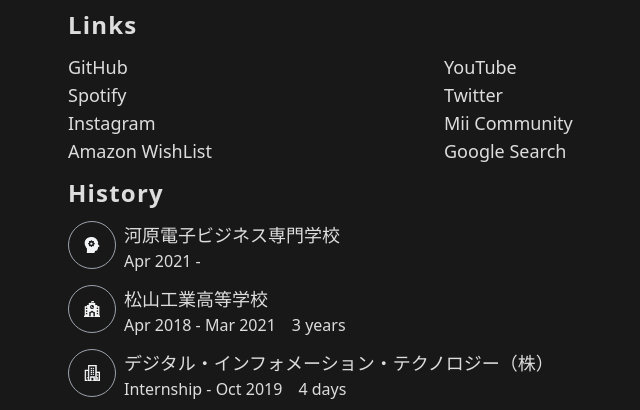
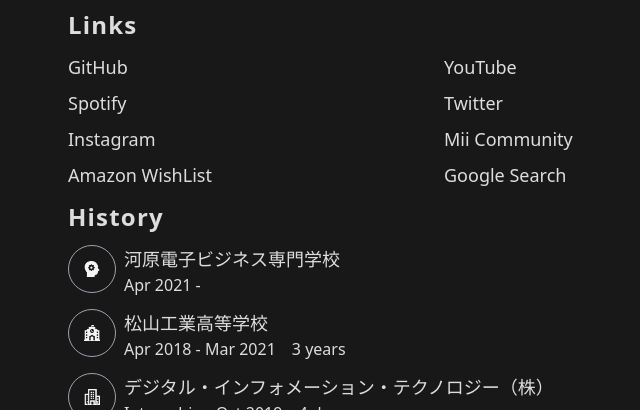
Before and after one commit to tenzyu/tenzyu.com, a Gatsby site: page / in a window 1280 px wide. Shown: the part 1990-2400 px from the top of the page, without its empty margins (204-844 px from the left). Built offline with nearby package versions, Linux system fonts and the light colour scheme; Gatsby itself is replaced by a stand-in of ours.

Commit message:
added space

```diff
--- a/src/components/links.js
+++ b/src/components/links.js
@@ -47,7 +47,7 @@
 
 const Links = () => (
   <Section title="Links">
-    <ul class="sm:grid sm:grid-cols-2 sm:gap-x-4">
+    <ul class="grid gap-y-2 sm:grid-cols-2 sm:gap-x-4">
       {links.map((link) => (
         <li>
           <a
```
